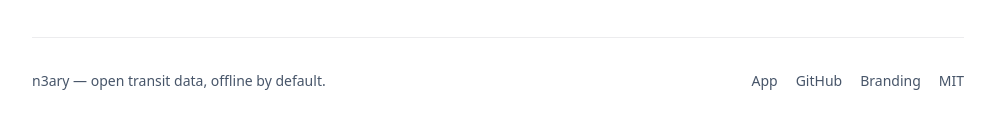
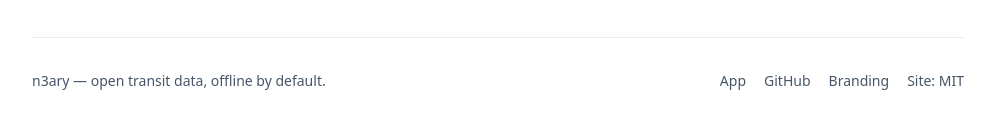
Before and after one commit to n3ary/website, a plain HTML site: page index.html in a window 1280 px wide. Shown: the part 2037-2174 px from the top of the page, without its empty margins (142-1137 px from the left). Drawn offline with Linux system fonts and the light colour scheme.

Commit message:
content: footer label — 'Site: MIT' to disambiguate from the project's PolyForm license
The bare 'MIT' next to the license note that says 'PolyForm
Noncommercial 1.0.0' was confusing — looked like a contradiction.
Now the footer reads 'Site: MIT' with a tooltip explaining the split
(this site = MIT, the projects it links to = PolyForm).

```diff
--- a/index.html
+++ b/index.html
@@ -432,7 +432,7 @@
         <a href="https://app.n3ary.com" rel="noopener">App</a>
         <a href="https://github.com/n3ary" rel="noopener">GitHub</a>
         <a href="https://branding.n3ary.com" rel="noopener">Branding</a>
-        <a href="https://github.com/n3ary/website/blob/main/LICENSE" rel="noopener">MIT</a>
+        <a href="https://github.com/n3ary/website/blob/main/LICENSE" rel="noopener" title="This website's source code is MIT — the projects (app, Gtfs, cluj adapter) are PolyForm Noncommercial 1.0.0, see note above">Site: MIT</a>
       </nav>
     </div>
   </footer>
```
